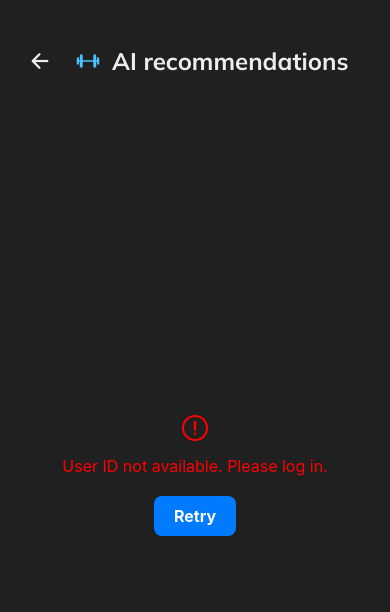
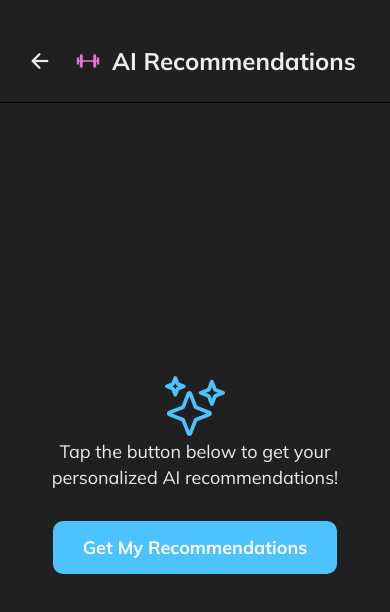
Before and after one commit to datTOK/WDP301_ELS_MobileApp, a React Native app: screen /AiRecommendations in a window 390 px wide. Shown: the top 612 px of the page. Built offline with nearby package versions, Linux system fonts and the light colour scheme.

Commit message:
Chatbox error showing and modify Ai Recommend screen

```diff
--- a/screens/AiRecommentdationScreen.js
+++ b/screens/AiRecommentdationScreen.js
@@ -1,4 +1,3 @@
-// AiRecommendationScreen.js
 import React, { useState, useEffect, useContext } from 'react';
 import { View, Text, TextInput, TouchableOpacity, StyleSheet, Platform, ScrollView, ActivityIndicator } from 'react-native';
 import { AuthContext } from '../context/AuthContext';
@@ -11,46 +10,64 @@ const AiRecommendationScreen = ({ navigation }) => {
     const { theme } = useTheme();
     const { showToast } = useToast();
     const { user } = useContext(AuthContext);
+    const [recommendationsLoaded, setRecommendationsLoaded] = useState(false);
     const [recommendations, setRecommendations] = useState(null);
-    const [loading, setLoading] = useState(true);
+    const [loading, setLoading] = useState(false);
     const [error, setError] = useState(null);
 
     // Function to fetch recommendations
     const fetchRecommendations = async () => {
         if (!user || !user._id) {
             setError("User ID not available. Please log in.");
-            setLoading(false);
             showToast('User ID not found.', 'error');
             return;
         }
 
         try {
-            setLoading(true); // Set loading to true before fetching
-            setError(null); // Clear any previous errors
+            setLoading(true);
+            setError(null);
             const data = await getAiRecommendations(user._id);
             setRecommendations(data.response);
+            setRecommendationsLoaded(true); // Set to true once loaded successfully
             showToast('Recommendations loaded successfully!', 'success');
         } catch (err) {
             console.error("Failed to fetch AI recommendations:", err);
-            setError(err.error || "Failed to load recommendations. Please try again.");
-            showToast(err.error || 'Failed to load recommendations.', 'error');
+            setError("AI is currently unavailable. Please try again later.");
+            showToast("AI is busy. Please try again later.", 'error');
         } finally {
             setLoading(false);
         }
     };
 
-    // useEffect hook to fetch recommendations when the component mounts or user changes
-    useEffect(() => {
-        fetchRecommendations();
-    }, [user]);
-
     const handleGoBack = () => {
         navigation.goBack();
     };
 
+    const renderCard = (title, content, iconName, tintColor) => (
+        <View style={[styles.card, { backgroundColor: theme.colors.cardBackground }]}>
+            <View style={styles.cardHeader}>
+                <Ionicons name={iconName} size={24} color={tintColor || theme.colors.primary} />
+                <Text style={[styles.cardTitle, { color: tintColor || theme.colors.text }]}>{title}</Text>
+            </View>
+            <View style={styles.cardContent}>
+                {Array.isArray(content) && content.length > 0 ? (
+                    content.map((item, index) => (
+                        <Text key={`${title.toLowerCase()}-${index}`} style={[styles.listItem, { color: theme.colors.text }]}>
+                            • {item}
+                        </Text>
+                    ))
+                ) : typeof content === 'string' ? (
+                    <Text style={[styles.bodyText, { color: theme.colors.text }]}>{content}</Text>
+                ) : (
+                    <Text style={[styles.bodyText, { color: theme.colors.text }]}>No {title.toLowerCase()} identified yet.</Text>
+                )}
+            </View>
+        </View>
+    );
+
     return (
         <View style={[styles.container, { backgroundColor: theme.colors.background }]}>
-            <View style={styles.header}>
+            <View style={[styles.header, { borderBottomColor: theme.colors.border }]}>
                 <TouchableOpacity
                     style={styles.backButton}
                     onPress={handleGoBack}
@@ -59,73 +76,76 @@ const AiRecommendationScreen = ({ navigation }) => {
                     <Ionicons name="arrow-back" size={24} color={theme.colors.text} />
                 </TouchableOpacity>
                 <View style={styles.headerContent}>
-                    <Ionicons name="barbell-outline" size={24} color={theme.colors.primary} />
-                    <Text style={[styles.title, { color: theme.colors.text }]}>AI recommendations</Text>
+                    <Ionicons name="barbell-outline" size={24} color="#e472d1ff" />
+                    <Text style={[styles.title, { color: theme.colors.text }]}>AI Recommendations</Text>
                 </View>
             </View>
 
             <ScrollView contentContainerStyle={styles.scrollContent}>
-                {/* Loading indicator */}
-                {loading && (
+                {!recommendationsLoaded && !loading && !error && (
+                    <View style={styles.initialPromptContainer}>
+                        <Ionicons name="sparkles-outline" size={60} color={theme.colors.primary} />
+                        <Text style={[styles.initialPromptText, { color: theme.colors.text }]}>
+                            Tap the button below to get your personalized AI recommendations!
+                        </Text>
+                        <TouchableOpacity
+                            style={[styles.loadButton, { backgroundColor: theme.colors.primary }]}
+                            onPress={fetchRecommendations}
+                            disabled={loading}
+                        >
+                            {loading ? (
+                                <ActivityIndicator size="small" color="#FFFFFF" />
+                            ) : (
+                                <Text style={styles.loadButtonText}>Get My Recommendations</Text>
+                            )}
+                        </TouchableOpacity>
+                    </View>
+                )}
+
+                {/* Loading indicator (only shown if recommendationsLoaded is false but loading is true) */}
+                {loading && !recommendationsLoaded && (
                     <View style={styles.statusContainer}>
                         <ActivityIndicator size="large" color={theme.colors.primary} />
                         <Text style={[styles.statusText, { color: theme.colors.text }]}>Loading recommendations...</Text>
                     </View>
                 )}
 
-                {/* Error message display */}
-                {error && !loading && (
+                {/* Error message display (only shown if recommendationsLoaded is false and there's an error) */}
+                {error && !recommendationsLoaded && (
                     <View style={styles.statusContainer}>
-                        <Ionicons name="alert-circle-outline" size={32} color="red" />
-                        <Text style={[styles.statusText, { color: 'red' }]}>{error}</Text>
-                        <TouchableOpacity style={styles.retryButton} onPress={fetchRecommendations}>
+                        <Ionicons name="alert-circle-outline" size={32} color={theme.colors.error} />
+                        <Text style={[styles.statusText, { color: theme.colors.error }]}>{error}</Text>
+                        <TouchableOpacity
+                            style={[styles.retryButton, { backgroundColor: theme.colors.primary }]}
+                            onPress={fetchRecommendations}
+                            disabled={loading}
+                        >
                             <Text style={styles.retryButtonText}>Retry</Text>
                         </TouchableOpacity>
                     </View>
                 )}
 
-                {/* Display recommendations if available and not loading/error */}
-                {recommendations && !loading && !error && (
+                {/* Display recommendations if available and loaded */}
+                {recommendationsLoaded && recommendations && !loading && !error && (
                     <View style={styles.recommendationsContainer}>
-                        <View style={{ flexDirection: 'row', alignItems: 'center', marginBottom: 10 }}>
-                            <Ionicons name="information-circle-outline" size={24} color={theme.colors.primary} />
-                            <Text style={[styles.sectionTitle, { color: theme.colors.text }]}>Summary:</Text>
-                        </View>
-                        <Text style={[styles.bodyText, { color: theme.colors.text }]}>{recommendations.summary}</Text>
-
-                        <Text style={[styles.sectionTitle, { color: "green", marginTop: 20 }]}>Strengths:</Text>
-                        {recommendations.strengths && recommendations.strengths.length > 0 ? (
-                            recommendations.strengths.map((strength, index) => (
-                                <Text key={`strength-${index}`} style={[styles.listItem, { color: theme.colors.text }]}>
-                                    • {strength}
-                                </Text>
-                            ))
+                        {renderCard("Summary", recommendations.summary, "information-circle-outline")}
+                        {renderCard("Strengths", recommendations.strengths, "happy-outline", "green")}
+                        {renderCard("Areas for Improvement", recommendations.weaknesses, "sad-outline", "red")}
+                        {renderCard("Recommendations", recommendations.recommendations, "bulb-outline", theme.colors.accent)}
+                    </View>
+                )}
+                {recommendationsLoaded && (
+                    <TouchableOpacity
+                        style={[styles.refetchButton, { backgroundColor: theme.colors.secondary }]}
+                        onPress={fetchRecommendations}
+                        disabled={loading}
+                    >
+                        {loading ? (
+                            <ActivityIndicator size="small" color="#FFFFFF" />
                         ) : (
-                            <Text style={[styles.bodyText, { color: theme.colors.text }]}>No strengths identified yet.</Text>
+                            <Text style={styles.refetchButtonText}>Refresh Recommendations</Text>
                         )}
-
-                        <Text style={[styles.sectionTitle, { color: "red", marginTop: 20 }]}>Areas for improvement:</Text>
-                        {recommendations.weaknesses && recommendations.weaknesses.length > 0 ? (
-                            recommendations.weaknesses.map((weakness, index) => (
-                                <Text key={`weakness-${index}`} style={[styles.listItem, { color: theme.colors.text }]}>
-                                    • {weakness}
-                                </Text>
-                            ))
-                        ) : (
-                            <Text style={[styles.bodyText, { color: theme.colors.text }]}>No weaknesses identified yet.</Text>
-                        )}
-
-                        <Text style={[styles.sectionTitle, { color: "yellow", marginTop: 20 }]}>Recommendations:</Text>
-                        {recommendations.recommendations && recommendations.recommendations.length > 0 ? (
-                            recommendations.recommendations.map((rec, index) => (
-                                <Text key={`rec-${index}`} style={[styles.listItem, { color: theme.colors.text }]}>
-                                    • {rec}
-                                </Text>
-                            ))
-                        ) : (
-                            <Text style={[styles.bodyText, { color: theme.colors.text }]}>No specific recommendations at this time.</Text>
-                        )}
-                    </View>
+                    </TouchableOpacity>
                 )}
             </ScrollView>
         </View>
@@ -135,7 +155,6 @@ const AiRecommendationScreen = ({ navigation }) => {
 const styles = StyleSheet.create({
     container: {
         flex: 1,
-        backgroundColor: '#202020',
     },
     header: {
         flexDirection: 'row',
@@ -144,7 +163,6 @@ const styles = StyleSheet.create({
         paddingTop: Platform.OS === 'ios' ? 60 : 40,
         paddingBottom: 20,
         borderBottomWidth: 1,
-        borderBottomColor: '#1D1D1D',
     },
     headerContent: {
         flexDirection: 'row',
@@ -174,10 +192,39 @@ const styles = StyleSheet.create({
         marginTop: 10,
         fontSize: 16,
         textAlign: 'center',
+        fontFamily: 'Mulish-Regular',
+    },
+    // Styles for the initial prompt and load button
+    initialPromptContainer: {
+        flex: 1,
+        justifyContent: 'center',
+        alignItems: 'center',
+        paddingVertical: 50,
+        paddingHorizontal: 20,
+    },
+    initialPromptText: {
+        fontSize: 18,
+        fontFamily: 'Mulish-Regular',
+        textAlign: 'center',
+        marginBottom: 30,
+        lineHeight: 26,
+    },
+    loadButton: {
+        paddingVertical: 15,
+        paddingHorizontal: 30,
+        borderRadius: 10,
+        flexDirection: 'row',
+        alignItems: 'center',
+        justifyContent: 'center',
+        minWidth: 220,
+    },
+    loadButtonText: {
+        color: '#FFFFFF',
+        fontSize: 18,
+        fontFamily: 'Mulish-Bold',
     },
     retryButton: {
         marginTop: 20,
-        backgroundColor: '#007AFF',
         paddingVertical: 10,
         paddingHorizontal: 20,
         borderRadius: 8,
@@ -186,25 +233,60 @@ const styles = StyleSheet.create({
         color: '#FFFFFF',
         fontSize: 16,
         fontWeight: 'bold',
+        fontFamily: 'Mulish-Bold',
     },
     recommendationsContainer: {
         paddingVertical: 10,
     },
-    sectionTitle: {
+    card: {
+        borderRadius: 12,
+        padding: 20,
+        marginBottom: 15,
+        shadowColor: '#000',
+        shadowOffset: { width: 0, height: 2 },
+        shadowOpacity: 0.1,
+        shadowRadius: 4,
+        elevation: 3,
+    },
+    cardHeader: {
+        flexDirection: 'row',
+        alignItems: 'center',
+        marginBottom: 15,
+    },
+    cardTitle: {
         fontSize: 20,
         fontFamily: 'Mulish-Bold',
+        marginLeft: 10,
+    },
+    cardContent: {
     },
     bodyText: {
         fontSize: 16,
         fontFamily: 'Mulish-Regular',
         lineHeight: 24,
-        marginBottom: 10,
     },
     listItem: {
         fontSize: 16,
         fontFamily: 'Mulish-Regular',
         marginLeft: 10,
         marginBottom: 5,
+        lineHeight: 22,
+    },
+    refetchButton: {
+        marginTop: 20,
+        paddingVertical: 12,
+        paddingHorizontal: 25,
+        borderRadius: 10,
+        alignSelf: 'center',
+        marginBottom: 20,
+        flexDirection: 'row',
+        alignItems: 'center',
+        justifyContent: 'center',
+    },
+    refetchButtonText: {
+        color: '#FFFFFF',
+        fontSize: 16,
+        fontFamily: 'Mulish-Bold',
     },
 });
 
```
Also changed, not shown: components/AiChatBox.js (+6 -11 lines).
